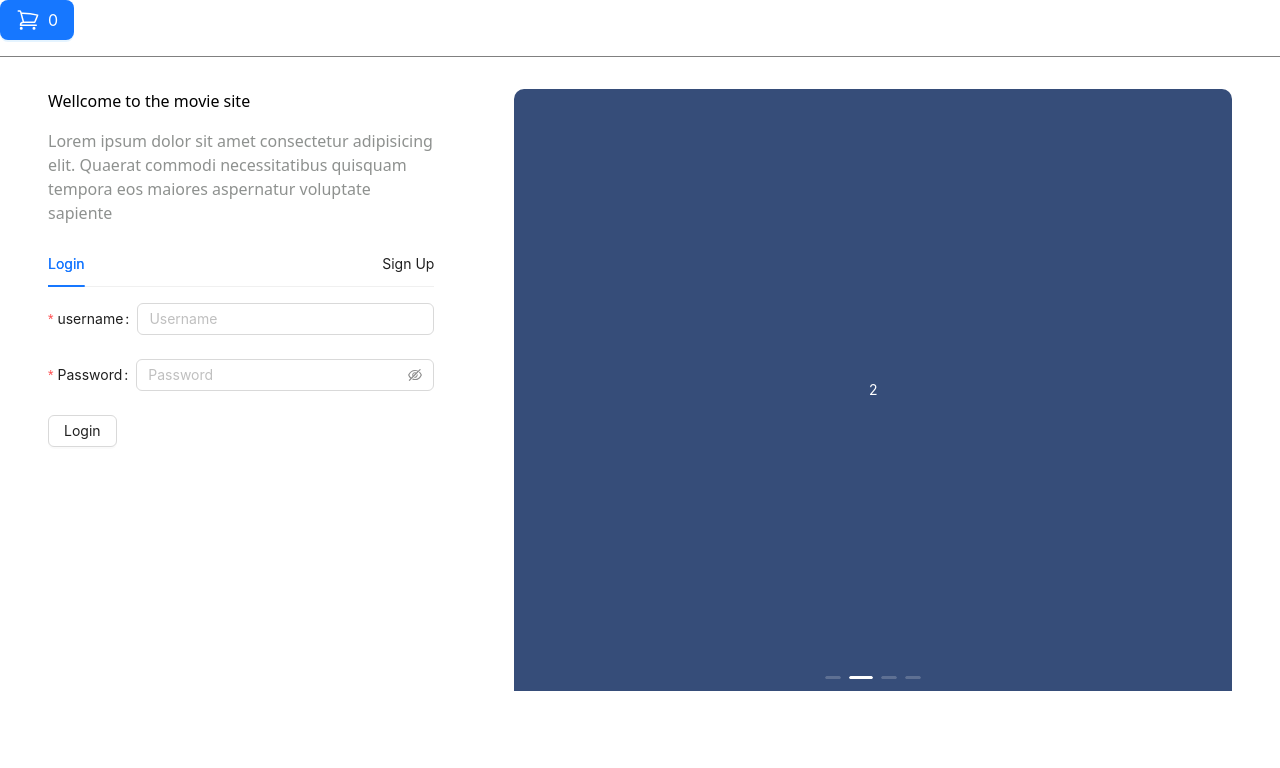
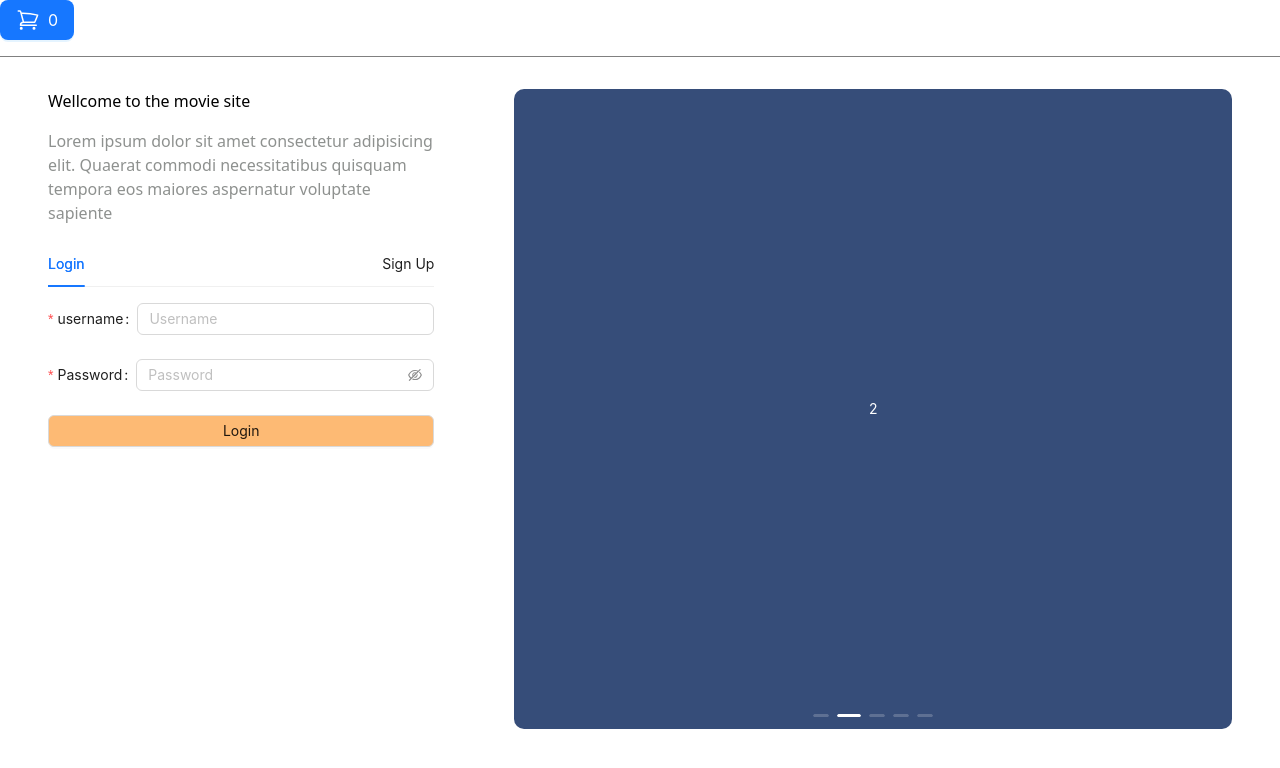
Before and after one commit to mehrdadosouli/raymon, a React (Vite) app: page /login in a window 1280 px wide. Shown: the top 768 px of the page. Built offline with nearby package versions, Linux system fonts and the light colour scheme.

Commit message:
fix style login page

```diff
--- a/src/components/AuthToggle.jsx
+++ b/src/components/AuthToggle.jsx
@@ -37,7 +37,7 @@ const AuthToggle = ({activeKey, setActiveKey}) => {
               <Input.Password placeholder="Password" />
             </Form.Item>
             <Form.Item>
-              <Button type="default" htmlType="submit">
+              <Button type="default" htmlType="submit" className="w-full bg-orange-300">
                 Login
               </Button>
             </Form.Item>
@@ -67,7 +67,7 @@ const AuthToggle = ({activeKey, setActiveKey}) => {
               <Input.Password placeholder="Password" />
             </Form.Item>
             <Form.Item>
-              <Button type="default" htmlType="submit">
+              <Button type="default" htmlType="submit" className="w-full bg-orange-300">
                 Sign Up
               </Button>
             </Form.Item>
--- a/src/components/Slider.jsx
+++ b/src/components/Slider.jsx
@@ -2,16 +2,16 @@ import React from 'react';
 import { Carousel } from 'antd';
 
 const contentStyle = {
-    height: '100%',
+    minHeight: '80vh',
     color: '#fff',
-    lineHeight: '43',
+    lineHeight: '80vh',
     textAlign: 'center',
     background: '#364d79',
     margin:0
 };
 
 function Slider() {
-    const content = ['1','2','3','4']; // Dynamic content array
+    const content = ['1','2','3','4','5']; // Dynamic content array
 
     return (
         <Carousel autoplay >
--- a/src/pages/Login.jsx
+++ b/src/pages/Login.jsx
@@ -21,7 +21,7 @@ const Login = () => {
                     <AuthToggle activeKey={activeKey} setActiveKey={setActiveKey} />
                 </Layout>
             </div>
-            <div style={{ width: '65%', height: '81vh', overflow: 'hidden', borderRadius: '10px' }}>
+            <div style={{ width: '65%', overflow: 'hidden', borderRadius: '10px' }}>
                 <Slider />
             </div>
         </Flex>
--- a/src/styles/login.css
+++ b/src/styles/login.css
@@ -19,3 +19,6 @@ button.ant-btn.css-dev-only-do-not-override-11lehqq.ant-btn-default{
 .ant-form-item.css-dev-only-do-not-override-11lehqq.ant-form-item-with-help.ant-form-item-has-error{
     padding-bottom: 0.5rem;
 }
+:where(.css-dev-only-do-not-override-11lehqq).ant-form-item .ant-form-item-label >label.ant-form-item-required:not(.ant-form-item-required-mark-optional)::before , :where(.css-dev-only-do-not-override-11lehqq).ant-form-item .ant-form-item-label >label::after{
+    display: none;
+}
```
